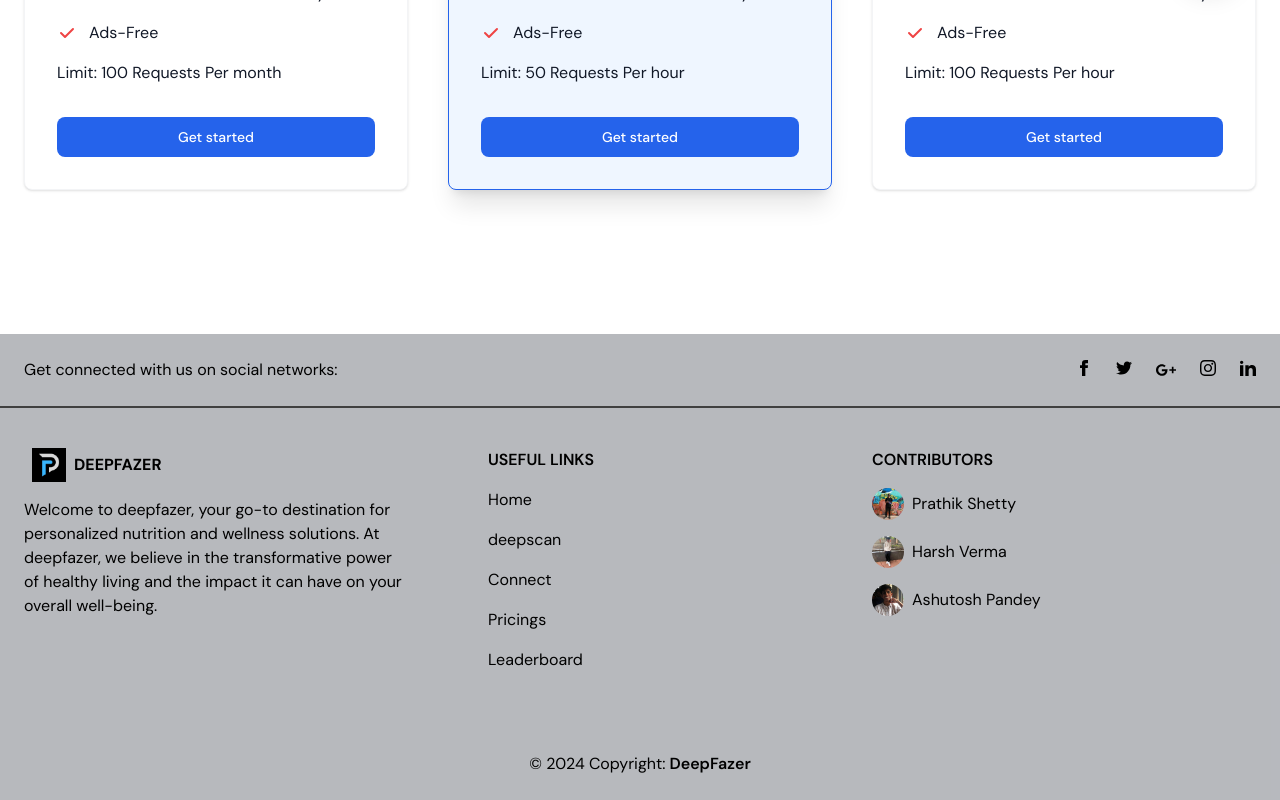
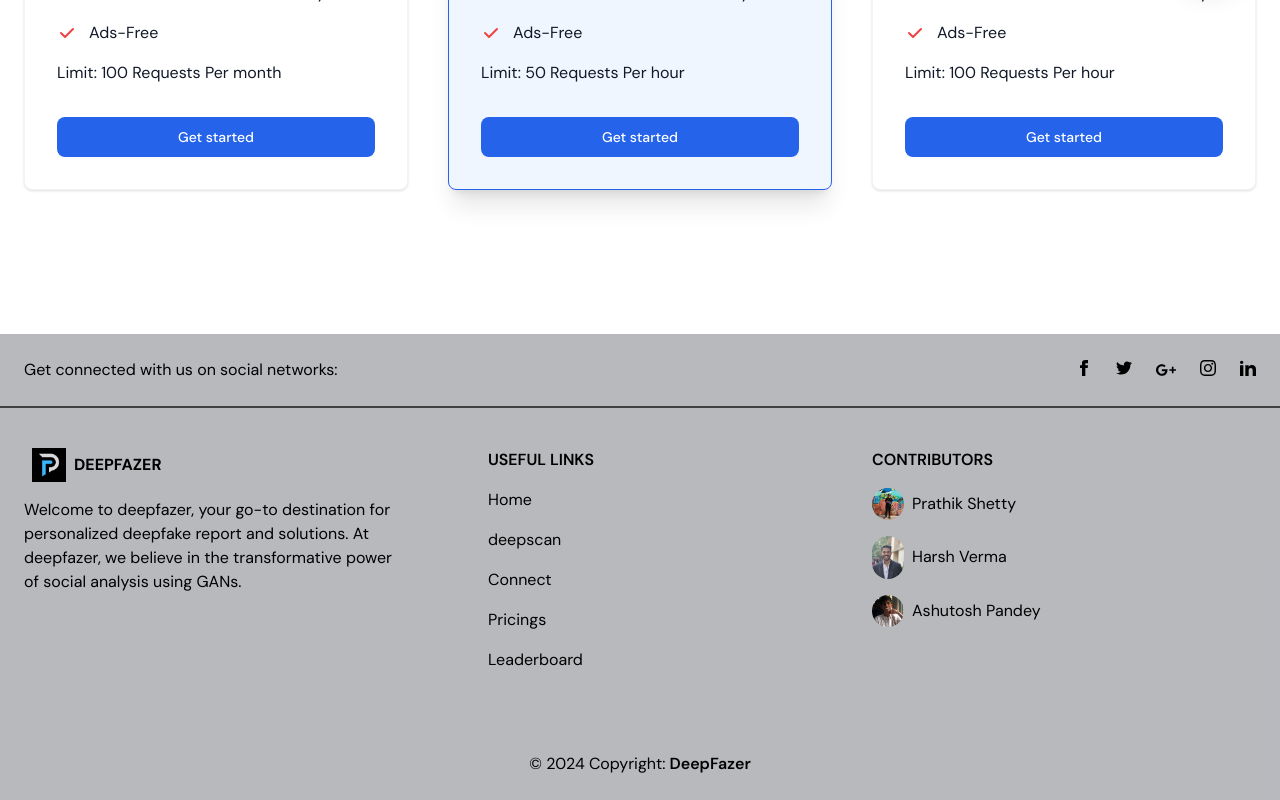
Before and after one commit to prathikshetty2002/DeepFazer, a Next.js app in the folder deepfazer-frontend/: page /pricings in a window 1280 px wide. Shown: the part 707-1507 px from the top of the page. Built offline with nearby package versions, Linux system fonts and the light colour scheme; no server answers.

Commit message:
fix : deepfazer4

```diff
--- a/deepfazer-frontend/src/app/components/Footer/Footer.jsx
+++ b/deepfazer-frontend/src/app/components/Footer/Footer.jsx
@@ -82,9 +82,8 @@ const Footer = () => {
               </h6>
               <p>
                 Welcome to deepfazer, your go-to destination for personalized
-                nutrition and wellness solutions. At deepfazer, we believe in
-                the transformative power of healthy living and the impact it can
-                have on your overall well-being.
+                deepfake report and solutions. At deepfazer, we believe in
+                the transformative power of social analysis using GANs.
               </p>
             </div>
             <div className="px-10">
@@ -142,7 +141,7 @@ const Footer = () => {
               <a target="_blank" href="https://rahulol.me">
                 <p className="mb-4 flex items-center justify-center md:justify-start">
                   <img
-                    src="/rahul.jpeg"
+                    src="/harsh.jpeg"
                     alt=""
                     className="w-8 mr-2 rounded-full "
                   />
--- a/deepfazer-frontend/src/app/deepscan/page.jsx
+++ b/deepfazer-frontend/src/app/deepscan/page.jsx
@@ -484,7 +484,7 @@ const ImageUploader = () => {
           <div className="flex flex-col items-center">
             <a href="/pricings">
               <img
-                src="/pricing.png"
+                src="/pricings.png"
                 alt=""
                 height={30}
                 width={30}
--- a/deepfazer-frontend/src/app/pricings/page.jsx
+++ b/deepfazer-frontend/src/app/pricings/page.jsx
@@ -323,7 +323,7 @@ const page = () => {
           <div className="flex flex-col items-center">
             <a href="/pricings">
               <img
-                src="/pricing.png"
+                src="/pricings.png"
                 alt=""
                 height={30}
                 width={30}
```
Also changed, not shown: deepfazer-frontend/public/harsh.jpeg (added), deepfazer-frontend/public/pricings.png.
